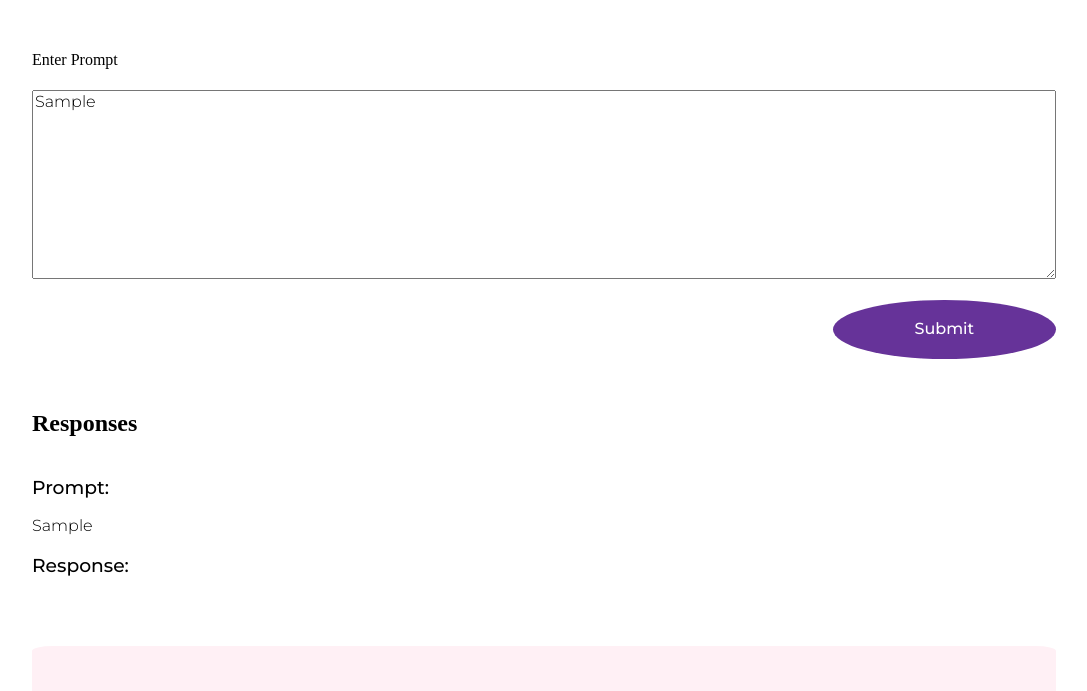
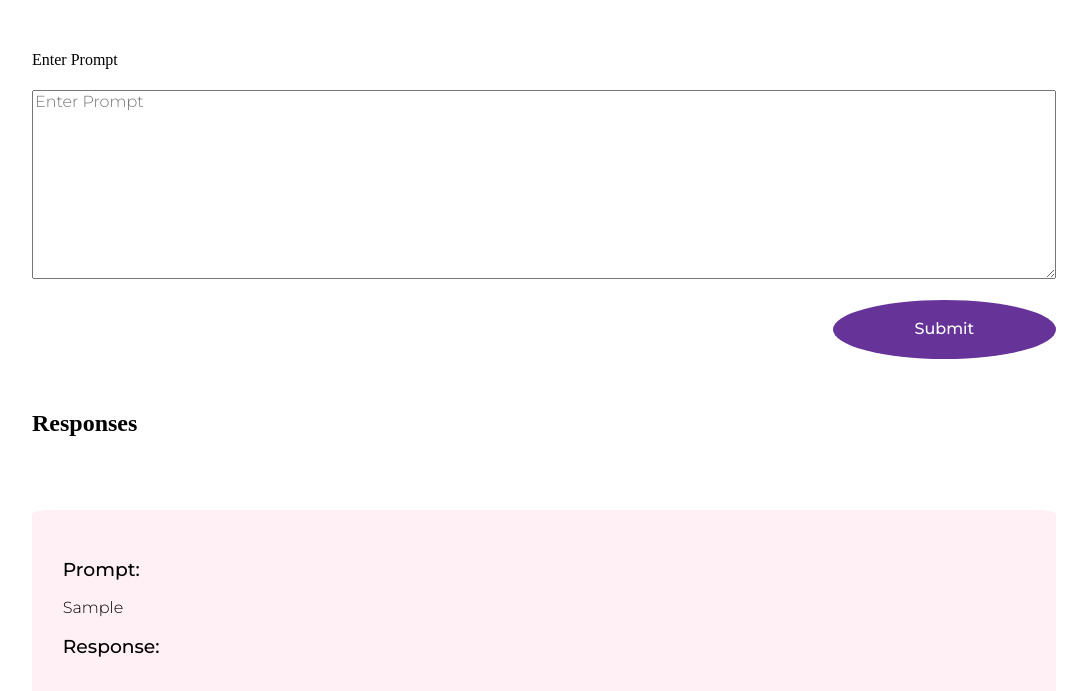
Before and after one commit to Vice23/textPrompts, a plain HTML site: page index.html in a window 1280 px wide. Both pictures are taken after typing "Sample" into the empty fields and a click on the button "Submit". Shown: the part 109-800 px from the top of the page, without its empty margins (96-1183 px from the left). Drawn offline with Linux system fonts and the light colour scheme; a web font is replaced by a local one.

Commit message:
Added any missing class styling to the ul that houses the individual prompts and responses

```diff
--- a/script.js
+++ b/script.js
@@ -20,7 +20,8 @@ console.log(responseList);
 
 // add a submit event listener on the form
 formElement.addEventListener('submit', function(event) {
-    // stop the page from refreshing when the form is submitted (it's looking to send the information to the server)
+
+    // stop the page from refreshing when the form is submitted
     event.preventDefault();
     console.log(event); //NOTE**: remove later when completed activity
 
@@ -46,12 +47,18 @@ formElement.addEventListener('submit', function(event) {
             `;
         console.log(promptAndResponse); //NOTE**: remove later when completed activity
 
+        //creating the parent unordered list, adding the styled class, and adding the prompt and response information into it
         const listItem = document.createElement('ul');
+        listItem.classList.add('promptAndResponse')
         console.log(listItem);
         listItem.innerHTML = promptAndResponse;
         console.log(listItem);
 
+        //adding the entire prompt and response into the parent ordered list (queried at the beginning of the JS doc)
         responseList.appendChild(listItem);
+
+        //clear the textarea after submitted
+        promptTextarea.value = '';
 
     } else {
         alert('Please enter a prompt!');
--- a/styles/sass/partials/_response.scss
+++ b/styles/sass/partials/_response.scss
@@ -4,7 +4,7 @@
     background-color: lavenderblush;
     border-radius: 2%;
     padding: 3%;
-    margin: 5% auto;
+    margin: 5% 0;
 }
 
 //making the results appear newest to oldest
```
Also changed, not shown: styles/styles.css.
